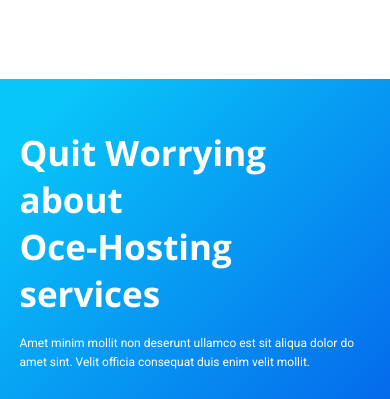
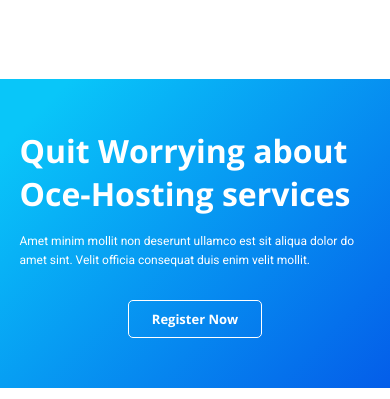
Before and after one commit to Ayesha152/Project-11, a plain HTML site: page index.html in a window 390 px wide. Shown: the part 6764-7163 px from the top of the page. Drawn offline with nearby package versions, Linux system fonts and the light colour scheme; a web font is replaced by a local one.

Commit message:
updating the readme.md and style.css files

```diff
--- a/index.html
+++ b/index.html
@@ -5,6 +5,7 @@
   <meta charset="UTF-8">
   <meta http-equiv="X-UA-Compatible" content="IE=edge">
   <meta name="viewport" content="width=device-width, initial-scale=1.0">
+  <title>Hosting Landing Page</title>
   <link rel="stylesheet" href="style.css">
   <link rel="stylesheet" href="https://cdnjs.cloudflare.com/ajax/libs/font-awesome/4.7.0/css/font-awesome.min.css">
   <link
--- a/style.css
+++ b/style.css
@@ -537,5 +537,10 @@ font-size: 34px;
 .frstinfo h1, .sectwoinfo h1, .thirdinfo h1, .infofive h1{
     font-size: 25px;
 }
-
+.leftside h1{
+    font-size: 32px;
 }
+.leftside h1>span{
+    display: inline;
+}
+}
```
Also changed, not shown: Hosting Landing Page/screenshot.png (added), 1 other file.
